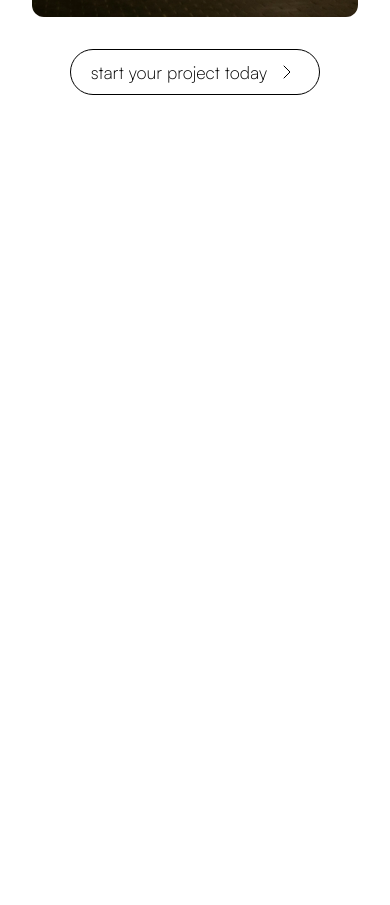
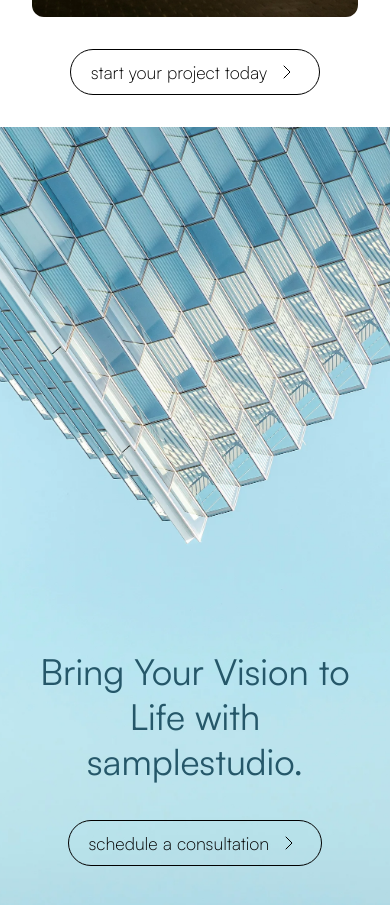
Before and after one commit to swayamsth/samplestudio, a React (Vite) app: page / in a window 390 px wide. Shown: the part 7660-8565 px from the top of the page. Before the commit the page ends 7787 px from the top, so only its background shows below. Built offline with nearby package versions, Linux system fonts and the light colour scheme.

Commit message:
Add contact page with image & text + responsive design

```diff
--- a/src/App.jsx
+++ b/src/App.jsx
@@ -4,6 +4,7 @@ import FeaturedProjects from "./sections/FeaturedProjects";
 import Hero from "./sections/Hero";
 import { useEffect } from "react";
 import WhyUs from "./sections/WhyUs";
+import Contact from "./sections/Contact";
 
 export default function App() {
   useEffect(() => {
@@ -23,6 +24,7 @@ export default function App() {
       <About />
       <FeaturedProjects />
       <WhyUs />
+      <Contact />
     </div>
   );
 }
--- a/src/constants/index.jsx
+++ b/src/constants/index.jsx
@@ -117,3 +117,13 @@ export const whyUs = [
     },
   },
 ];
+
+export const contact = [
+  {
+    title: "Bring Your Vision to Life with samplestudio.",
+    button: {
+      title: "schedule a consultation",
+      icon: "./icons/chevron-right.svg",
+    },
+  },
+];
--- /dev/null
+++ b/src/sections/Contact.jsx
@@ -0,0 +1,25 @@
+import React from "react";
+import { contact } from "../constants";
+import Button from "../components/Button";
+
+const Contact = () => {
+  return (
+    <section className="bg-[url('/images/contact.webp')] h-screen w-full bg-cover bg-top relative">
+      {contact.map(({ title, button }, index) => (
+        <div
+          key={index}
+          className="grid place-content-center text-center gap-y-3 p-8 w-full h-full top-1/4 absolute sm:gap-y-4 2xl:gap-y-6 2xl:top-1/3"
+        >
+          <h1 className="font-satoshi text-4xl leading-tight font-normal sm:text-5xl lg:text-6xl  2xl:text-7xl text-contact">
+            {title}
+          </h1>
+          <div className="mx-auto mt-6">
+            <Button button={button} />
+          </div>
+        </div>
+      ))}
+    </section>
+  );
+};
+
+export default Contact;
```
